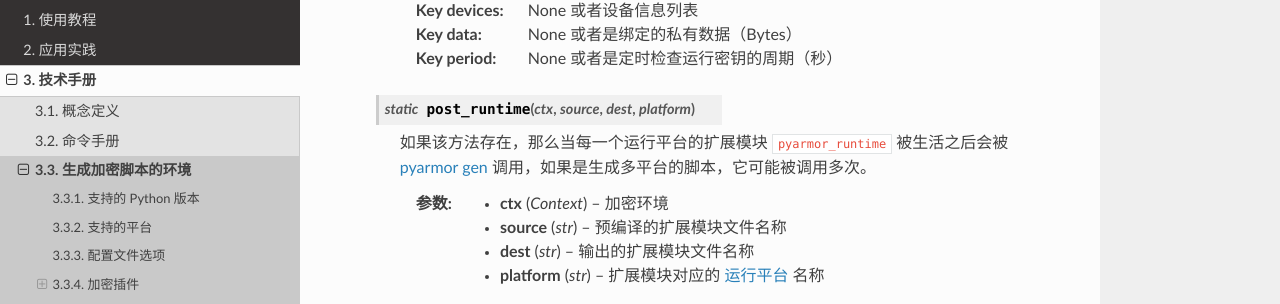
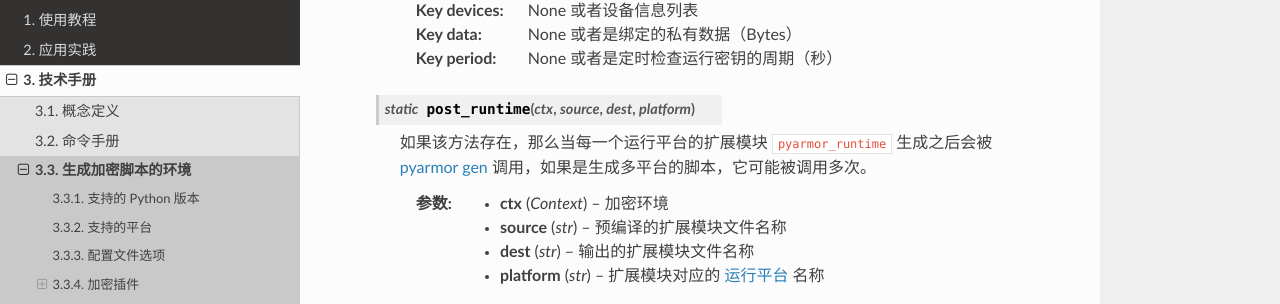
Before and after one commit to dashingsoft/pyarmor-docs-zh, a Sphinx documentation site: the page built from docs/reference/environments.rst, in a window 1280 px wide and 900 px high, scrolled down 3314 px. Shown: the part 125-429 px from the top of the window. Built offline with Sphinx 7.4.7 and the Read the Docs theme 2.0.0, drawn with Linux system fonts in a browser that asks for light colours.

Commit message:
修正拼写错误

```diff
--- a/docs/reference/environments.rst
+++ b/docs/reference/environments.rst
@@ -166,7 +166,7 @@ __ https://pypi.org/project/pyarmor.cli.core.alpine/#files
 
     .. py:staticmethod:: post_runtime(ctx, source, dest, platform)
 
-       如果该方法存在，那么当每一个运行平台的扩展模块 ``pyarmor_runtime`` 被生活之后会被 :ref:`pyarmor gen` 调用，如果是生成多平台的脚本，它可能被调用多次。
+       如果该方法存在，那么当每一个运行平台的扩展模块 ``pyarmor_runtime`` 生成之后会被 :ref:`pyarmor gen` 调用，如果是生成多平台的脚本，它可能被调用多次。
 
        :param Context ctx: 加密环境
        :param str source: 预编译的扩展模块文件名称
```
